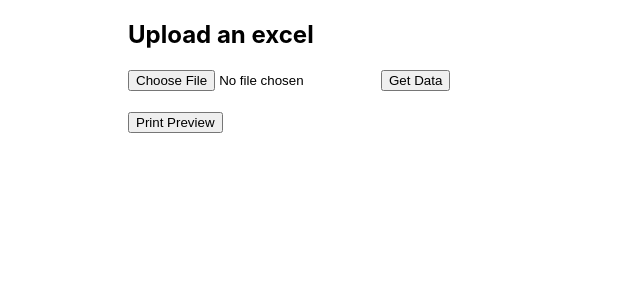
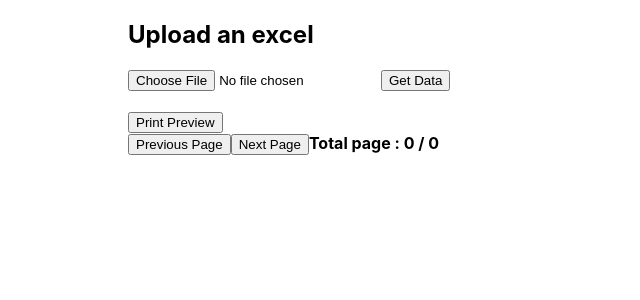
Before and after one commit to jagatjeevan/jjassociates, a React (Create React App) app: page / in a window 1280 px wide. Shown: the top 300 px of the page, without its empty margins (0-640 px from the left). Built offline with nearby package versions, Linux system fonts and the light colour scheme.

Commit message:
add pagination

```diff
--- a/src/App.css
+++ b/src/App.css
@@ -1,10 +1,10 @@
 :root {
-  --page-break: 12px;
+  --page-break: 40px;
 }
 
 @media print {
   :root {
-    --page-break: 12px;
+    --page-break: 40px;
   }
 }
 
--- a/src/App.js
+++ b/src/App.js
@@ -1,4 +1,4 @@
-import { useState } from "react";
+import { useEffect, useState } from "react";
 import "./App.css";
 import UploadData from "./UploadData";
 import ShowData from "./ShowData";
@@ -7,12 +7,19 @@ import PrintAsIs from "./PrintAsIs";
 function App() {
   const [rows, setRows] = useState([]);
   const [showRest, setShowRest] = useState(true);
+  const [page, setPage] = useState(0);
+  const [totalPages, setTotalPages] = useState(0);
+
+  useEffect(() => {
+    const setTotl = rows.length % 3 > 0 ? rows.length / 3 + 1 : rows.length / 3;
+    setTotalPages(setTotl);
+  }, [rows]);
 
   const showPrintPreview = () => {
     if (showRest) return null;
-    // return rows.slice(1).map((row) => <Template rowData={row} />);
-    return rows
-      .slice(1)
+    const dataBody = rows.slice(1);
+    return dataBody
+      .slice(page * 3, page * 3 + 3)
       .map((row) => <PrintAsIs headings={rows[0]} data={row} />);
   };
 
@@ -24,7 +31,19 @@ function App() {
       {showRest && (
         <button onClick={() => setShowRest(false)}>Print Preview</button>
       )}
+
       {showPrintPreview()}
+      <div className="pagination">
+        <button onClick={() => (page > 0 ? setPage(page - 1) : null)}>
+          Previous Page
+        </button>
+        <button onClick={() => (page < totalPages ? setPage(page + 1) : null)}>
+          Next Page
+        </button>
+        <b>
+          Total page : {page} / {totalPages}
+        </b>
+      </div>
     </section>
   );
 }
--- a/src/PrintAsIs.js
+++ b/src/PrintAsIs.js
@@ -98,7 +98,6 @@ function PrintAsIs(props) {
         </table>
         {getFooter()}
       </section>
-      <hr className="horizontal" />
     </>
   );
 }
--- a/src/Template.js
+++ b/src/Template.js
@@ -5,7 +5,6 @@ function Template(props) {
     slNo,
     name,
     designation,
-    col1,
     attnd,
     basic_wages,
     g_wage,
--- a/src/table.css
+++ b/src/table.css
@@ -29,3 +29,9 @@ th {
     font-size: 0.8em;
   }
 }
+
+.pagination {
+  @media print {
+    display: none;
+  }
+}
```
